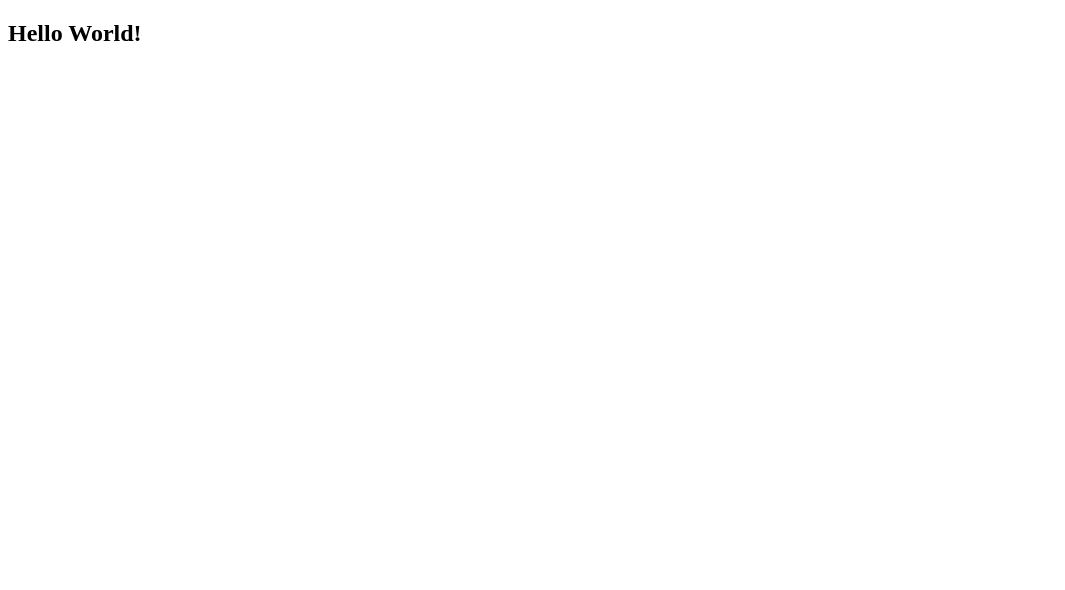
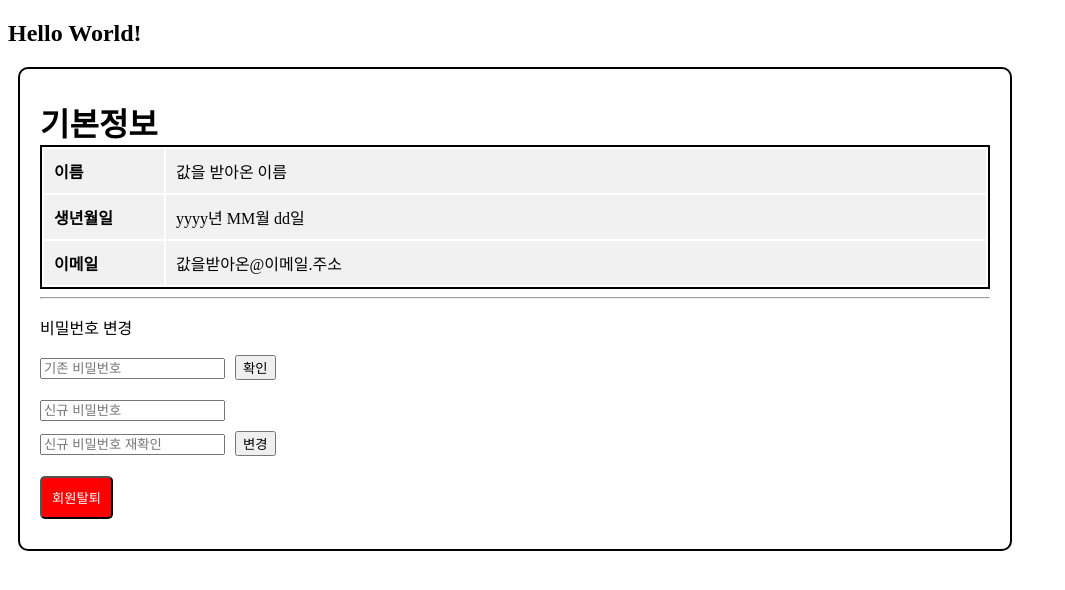
Before and after one commit to team-thicket/thicket-main-repository, a React (Create React App) app in the folder thicket-front/: page / in a window 1280 px wide. Shown: the top 590 px of the page, without its empty margins (0-1065 px from the left). Built offline with nearby package versions, Linux system fonts and the light colour scheme.

Commit message:
2023-11-16, 프론트_회원정보페이지_작성, 중간세이브

```diff
--- /dev/null
+++ b/thicket-front/src/component/MemberMyPage.js
@@ -0,0 +1,112 @@
+import React, { useState } from 'react';
+
+export const MemberMyPage = () => {
+    // States to track passwords
+    const [currentPassword, setCurrentPassword] = useState('');
+    const [newPassword, setNewPassword] = useState('');
+    const [confirmNewPassword, setConfirmNewPassword] = useState('');
+
+    // State to track password check result
+    const [passwordCheckResult, setPasswordCheckResult] = useState(null);
+
+    // Function to handle password check
+    const handlePasswordCheck = () => {
+        // Implement the logic to check the current password
+        // For example, you can compare it with the actual current password
+        const isPasswordCorrect = true; // Replace with your password check logic
+        setPasswordCheckResult(isPasswordCorrect);
+    };
+
+    // Function to handle password change
+    const handlePasswordChange = () => {
+        // Implement the logic to update the password here
+        if (newPassword === confirmNewPassword) {
+            console.log('Current Password:', currentPassword);
+            console.log('New Password:', newPassword);
+            // You may want to send a request to the server to update the password
+            // Reset password check result
+            setPasswordCheckResult(null);
+        } else {
+            // Handle password mismatch
+            console.error('New passwords do not match');
+            // You may want to display an error message to the user
+        }
+    };
+
+    const handleWithdrawal = () => {
+        // Implement the logic to handle withdrawal
+        // For example, you can send a request to the server to process the withdrawal
+        console.log('Withdrawal logic here');
+    };
+
+    return (
+        <div style={{ border: '2px solid #000', borderRadius: '10px', padding: '20px', width: '950px', margin: '10px' }}>
+            <div>
+                <h1 style={{ margin: '10px 0 0 0' }}>기본정보</h1>
+                <table style={{ width: '100%', border: '2px solid #000' }}>
+                    <tbody>
+                    <tr style={{ borderBottom: '2px solid #000', background: '#f1f1f1' }}>
+                        <th style={{ textAlign: 'left', padding: '10px', width: '100px' }}>이름</th>
+                        <td style={{ textAlign: 'left', padding: '10px' }}>값을 받아온 이름</td>
+                    </tr>
+                    <tr style={{ borderBottom: '2px solid #000', background: '#f1f1f1' }}>
+                        <th style={{ textAlign: 'left', padding: '10px', width: '100px' }}>생년월일</th>
+                        <td style={{ textAlign: 'left', padding: '10px' }}>yyyy년 MM월 dd일</td>
+                    </tr>
+                    <tr style={{ borderBottom: '2px solid #000', background: '#f1f1f1' }}>
+                        <th style={{ textAlign: 'left', padding: '10px', width: '100px' }}>이메일</th>
+                        <td style={{ textAlign: 'left', padding: '10px' }}>값을받아온@이메일.주소</td>
+                    </tr>
+                    </tbody>
+                </table>
+            </div>
+            <hr />
+            <p>비밀번호 변경</p>
+            <div>
+                <input
+                    type="password"
+                    id="currentPassword"
+                    placeholder="기존 비밀번호"
+                    value={currentPassword}
+                    onChange={(e) => setCurrentPassword(e.target.value)}
+                />
+                <button onClick={handlePasswordCheck} style={{ margin: '0 0 0 10px' }}>확인</button>
+                {passwordCheckResult === false && (
+                    <p style={{ color: 'red' }}>비밀번호가 일치하지 않습니다.</p>
+                )}
+            </div>
+            <div style={{ margin: '20px 0 10px 0' }}>
+                <input
+                    type="password"
+                    id="newPassword"
+                    placeholder="신규 비밀번호"
+                    value={newPassword}
+                    onChange={(e) => setNewPassword(e.target.value)}
+                />
+            </div>
+            <div style={{ margin: '10px 0' }}>
+                <input
+                    type="password"
+                    id="confirmNewPassword"
+                    placeholder="신규 비밀번호 재확인"
+                    value={confirmNewPassword}
+                    onChange={(e) => setConfirmNewPassword(e.target.value)}
+                />
+                <button onClick={handlePasswordChange} style={{ margin: '0 0 0 10px' }}>변경</button>
+            </div>
+            <button
+                onClick={handleWithdrawal}
+                style={{
+                    margin: '10px 0',
+                    padding: '10px',
+                    background: 'red',
+                    color: 'white',
+                    cursor: 'pointer',
+                    borderRadius: '5px', // Adjust the value for the desired roundness
+                }}
+            >
+                회원탈퇴
+            </button>
+        </div>
+    );
+};
--- a/thicket-front/src/index.js
+++ b/thicket-front/src/index.js
@@ -1,8 +1,12 @@
 import React from 'react';
 import ReactDOM from 'react-dom/client';
 import App from './App';
+import {MemberMyPage} from './component/MemberMyPage';
 
 const root = ReactDOM.createRoot(document.getElementById('root'));
 root.render(
-    <App />
+    <>
+        <App />
+        <MemberMyPage />
+    </>
 );
```
Also changed, not shown: 2 other files (tests, documents, lock files or other folders).
